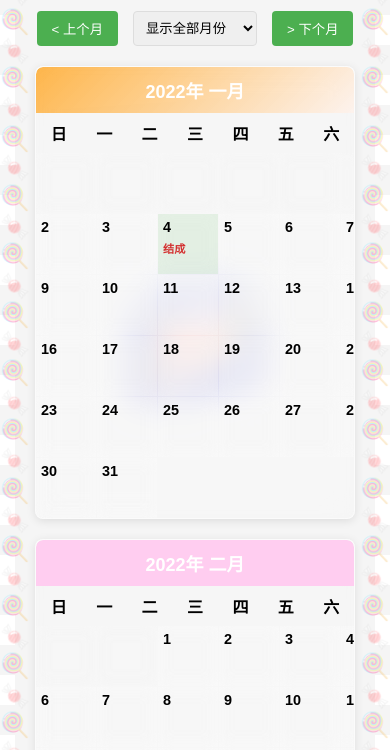
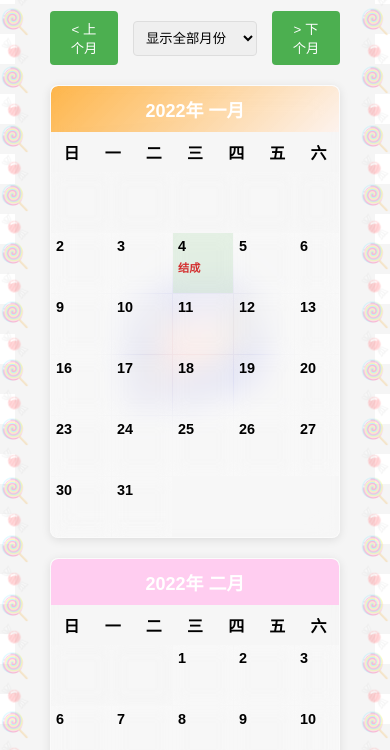
Before and after one commit to RimoAccelerator/WiSugarCalendar, a plain HTML site: page index.html in a window 390 px wide. Shown: the part 81-831 px from the top of the page. Drawn offline with Linux system fonts and the light colour scheme.

Commit message:
fit mobile

```diff
--- a/index.html
+++ b/index.html
@@ -535,6 +535,10 @@
         }
 
         @media (max-width: 768px) {
+            body {
+                padding-left: 35px; /* 为左侧emoji边框留出空间 */
+                padding-right: 35px; /* 为右侧emoji边框留出空间 */
+            }
             .month {
                 max-width: 100%;
             }
```
